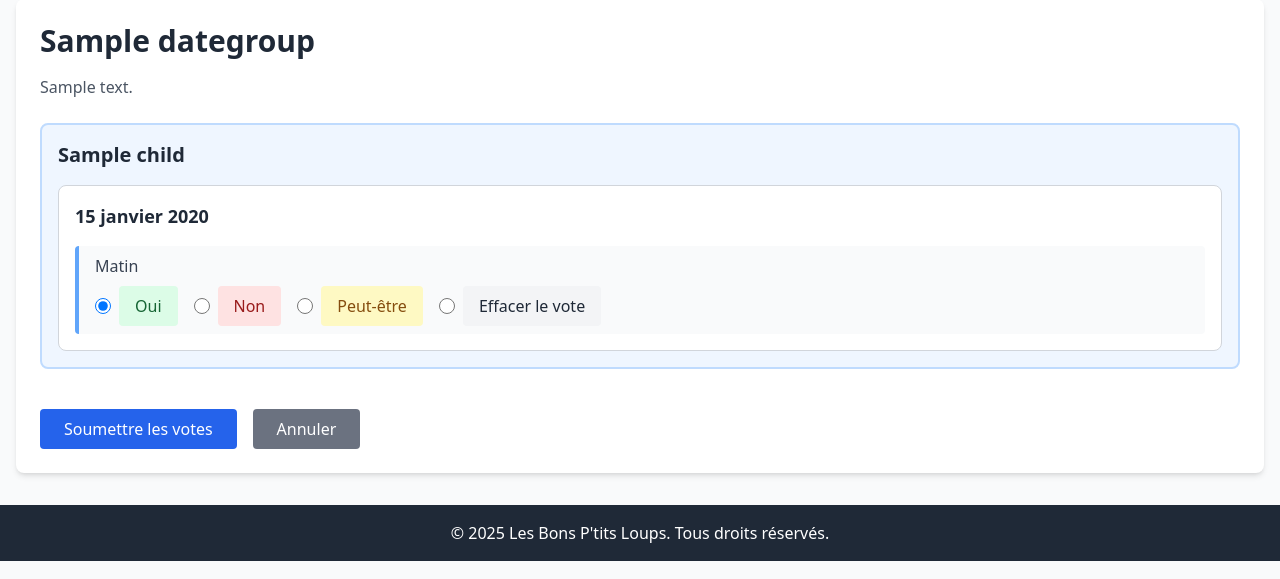
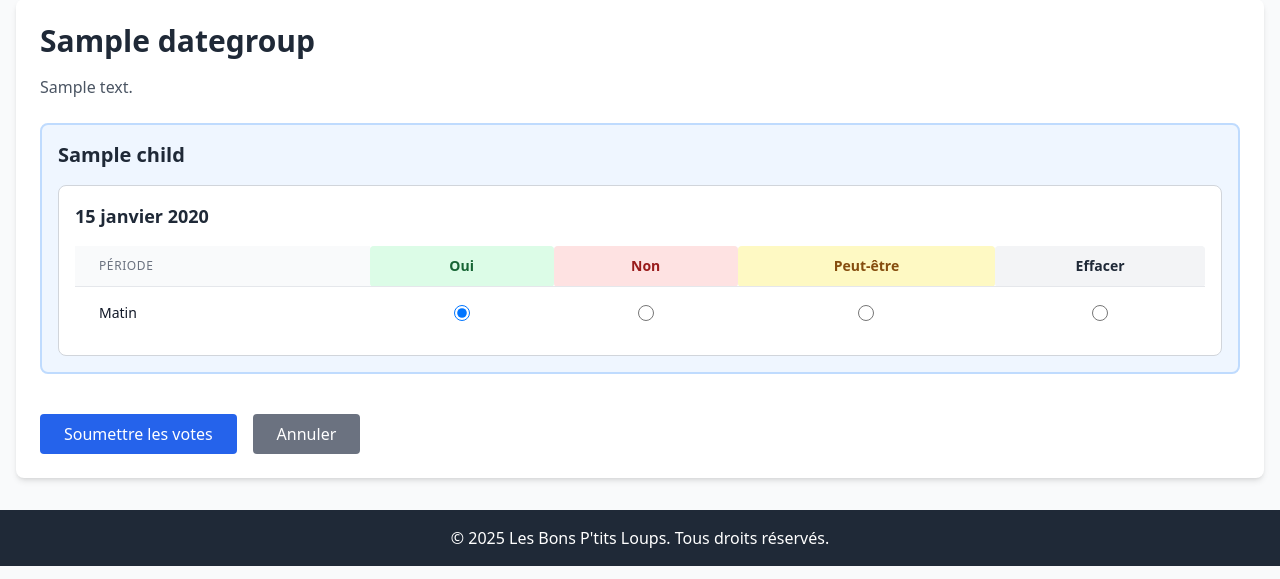
Before and after one commit to Oripy/BonPtitLoup, a Django app: page /voting/1/vote/ in a window 1280 px wide. Shown: the part 85-664 px from the top of the page. Run offline with Django 5.2, Linux system fonts and the light colour scheme; a user stored in the database is signed in; tables that the repository leaves empty hold one stand-in row (values such as "Sample post"); some libraries are stand-ins or nearby versions.

Commit message:
Refactor voting template to enhance layout and usability
- Replaced radio button options with a structured table format for better readability.
- Added headers for voting options ("Oui", "Non", "Peut-être", "Effacer") to improve clarity.
- Maintained existing functionality for displaying selected votes while ensuring a more organized presentation of time slots.

```diff
--- a/voting/templates/voting/vote.html
+++ b/voting/templates/voting/vote.html
@@ -23,46 +23,64 @@
                         {% for option in date_options %}
                             <div class="border border-gray-300 rounded-lg p-3 sm:p-4 bg-white">
                                 <h3 class="text-base sm:text-lg font-semibold text-gray-800 mb-3 sm:mb-4">{{ option.date|date }}</h3>
-                                <div class="space-y-3 sm:space-y-4">
-                                    {% for time_slot in option.time_slots.all %}
-                                        <div class="border-l-4 border-blue-400 pl-3 sm:pl-4 py-2 bg-gray-50 rounded">
-                                            <h4 class="font-medium text-gray-700 mb-2 text-sm sm:text-base">{{ time_slot.get_period_display }}</h4>
-                                            <div class="flex flex-col sm:flex-row sm:space-x-4 space-y-2 sm:space-y-0">
-                                                <label class="flex items-center space-x-2 cursor-pointer">
+                                <div class="overflow-x-auto -mx-3 sm:mx-0">
+                                    <table class="min-w-full divide-y divide-gray-200 text-xs sm:text-sm">
+                                        <thead class="bg-gray-50">
+                                            <tr>
+                                                <th class="px-3 sm:px-6 py-3 text-left text-xs font-medium text-gray-500 uppercase tracking-wider">{% trans "Période" %}</th>
+                                                <th class="ml-2 bg-green-100 text-green-800 px-2 sm:px-3 py-1 rounded hover:bg-green-200 transition text-xs sm:text-sm">{% trans "Oui" %}</th>
+                                                <th class="ml-2 bg-red-100 text-red-800 px-2 sm:px-3 py-1 rounded hover:bg-red-200 transition text-xs sm:text-sm">{% trans "Non" %}</th>
+                                                <th class="ml-2 bg-yellow-100 text-yellow-800 px-2 sm:px-3 py-1 rounded hover:bg-yellow-200 transition text-xs sm:text-sm">{% trans "Peut-être" %}</th>
+                                                <th class="ml-2 bg-gray-100 text-gray-800 px-2 sm:px-3 py-1 rounded hover:bg-gray-200 transition text-xs sm:text-sm">{% trans "Effacer" %}</th>
+                                            </tr>
+                                        </thead>
+                                        <tbody class="bg-white divide-y divide-gray-200">
+                                            {% comment %}Order time slots: morning, lunch, afternoon{% endcomment %}
+                                            {% for time_slot in option.time_slots.all reversed %}
+                                                <tr class="hover:bg-gray-50">
+                                                    <td class="px-3 sm:px-6 py-4 whitespace-nowrap text-sm font-medium text-gray-900">
+                                                        {{ time_slot.get_period_display }}
+                                                    </td>
+                                                    <td class="px-3 sm:px-6 py-4 whitespace-nowrap text-center">
+                                                        <label class="flex items-center justify-center cursor-pointer">
                                                             <input type="radio" name="choice_{{ child.id }}_{{ time_slot.id }}" value="yes"
                                                                     {% with child_votes=existing_votes|get_item:child.id %}
                                                                         {% if child_votes|get_item:time_slot.id == 'yes' %}checked{% endif %}
                                                                     {% endwith %}
                                                                     class="w-4 h-4 text-green-600">
-                                                    <span class="bg-green-100 text-green-800 px-3 sm:px-4 py-2 rounded hover:bg-green-200 transition text-sm sm:text-base flex-1 text-center">{% trans "Oui" %}</span>
                                                         </label>
-                                                <label class="flex items-center space-x-2 cursor-pointer">
+                                                    </td>
+                                                    <td class="px-3 sm:px-6 py-4 whitespace-nowrap text-center">
+                                                        <label class="flex items-center justify-center cursor-pointer">
                                                             <input type="radio" name="choice_{{ child.id }}_{{ time_slot.id }}" value="no"
                                                                     {% with child_votes=existing_votes|get_item:child.id %}
                                                                         {% if child_votes|get_item:time_slot.id == 'no' %}checked{% endif %}
                                                                     {% endwith %}
                                                                     class="w-4 h-4 text-red-600">
-                                                    <span class="bg-red-100 text-red-800 px-3 sm:px-4 py-2 rounded hover:bg-red-200 transition text-sm sm:text-base flex-1 text-center">{% trans "Non" %}</span>
                                                         </label>
-                                                <label class="flex items-center space-x-2 cursor-pointer">
+                                                    </td>
+                                                    <td class="px-3 sm:px-6 py-4 whitespace-nowrap text-center">
+                                                        <label class="flex items-center justify-center cursor-pointer">
                                                             <input type="radio" name="choice_{{ child.id }}_{{ time_slot.id }}" value="maybe"
                                                                     {% with child_votes=existing_votes|get_item:child.id %}
                                                                         {% if child_votes|get_item:time_slot.id == 'maybe' %}checked{% endif %}
                                                                     {% endwith %}
                                                                     class="w-4 h-4 text-yellow-600">
-                                                    <span class="bg-yellow-100 text-yellow-800 px-3 sm:px-4 py-2 rounded hover:bg-yellow-200 transition text-sm sm:text-base flex-1 text-center">{% trans "Peut-être" %}</span>
                                                         </label>
-                                                <label class="flex items-center space-x-2 cursor-pointer">
+                                                    </td>
+                                                    <td class="px-3 sm:px-6 py-4 whitespace-nowrap text-center">
+                                                        <label class="flex items-center justify-center cursor-pointer">
                                                             <input type="radio" name="choice_{{ child.id }}_{{ time_slot.id }}" value=""
                                                                     {% with child_votes=existing_votes|get_item:child.id %}
                                                                         {% if not child_votes|get_item:time_slot.id %}checked{% endif %}
                                                                     {% endwith %}
                                                                     class="w-4 h-4 text-gray-600">
-                                                    <span class="bg-gray-100 text-gray-800 px-3 sm:px-4 py-2 rounded hover:bg-gray-200 transition text-sm sm:text-base flex-1 text-center">{% trans "Effacer le vote" %}</span>
                                                         </label>
-                                            </div>
-                                        </div>
+                                                    </td>
+                                                </tr>
                                             {% endfor %}
+                                        </tbody>
+                                    </table>
                                 </div>
                             </div>
                         {% endfor %}
```
Lines whose indentation alone changed are shown as unchanged.
